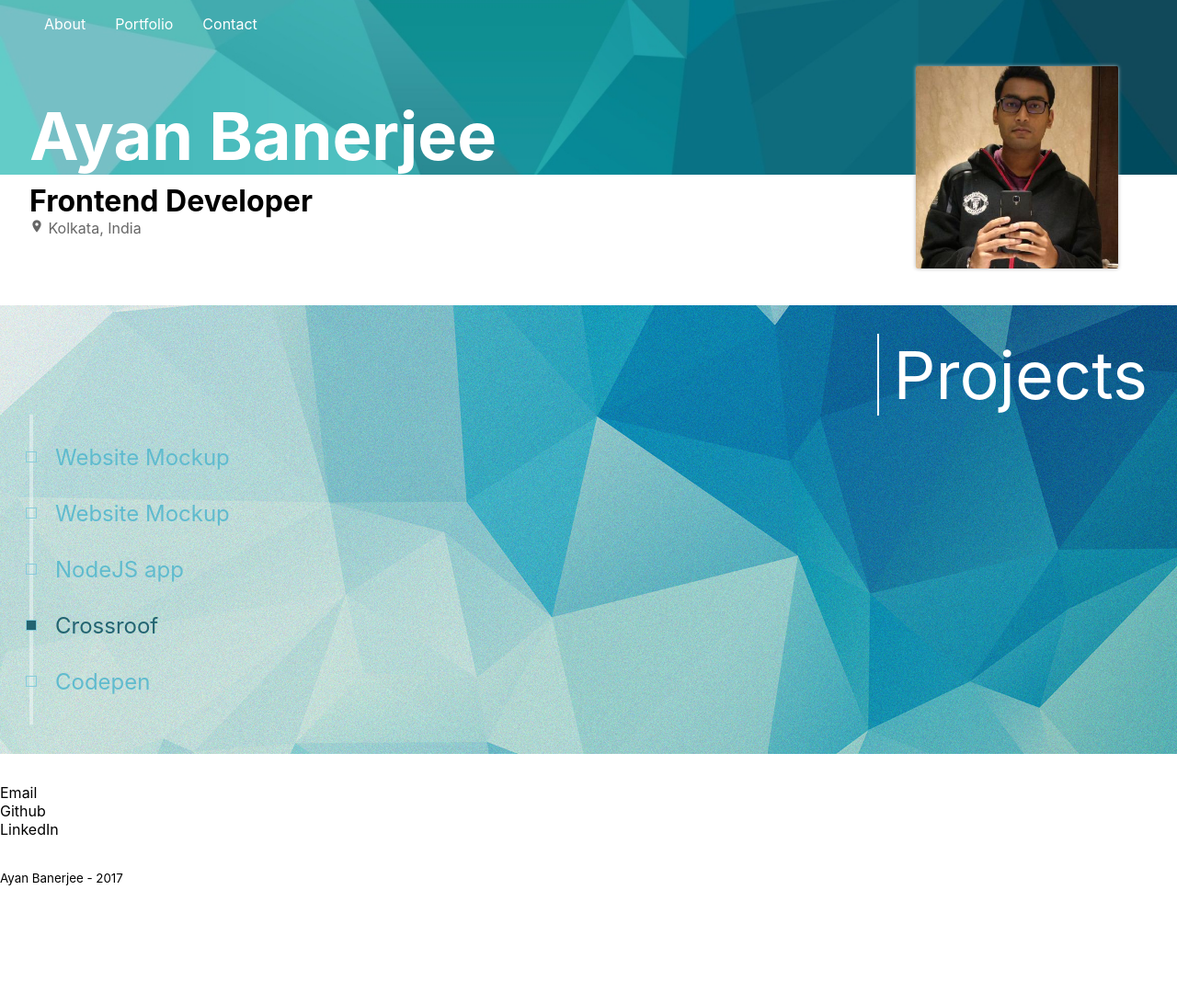
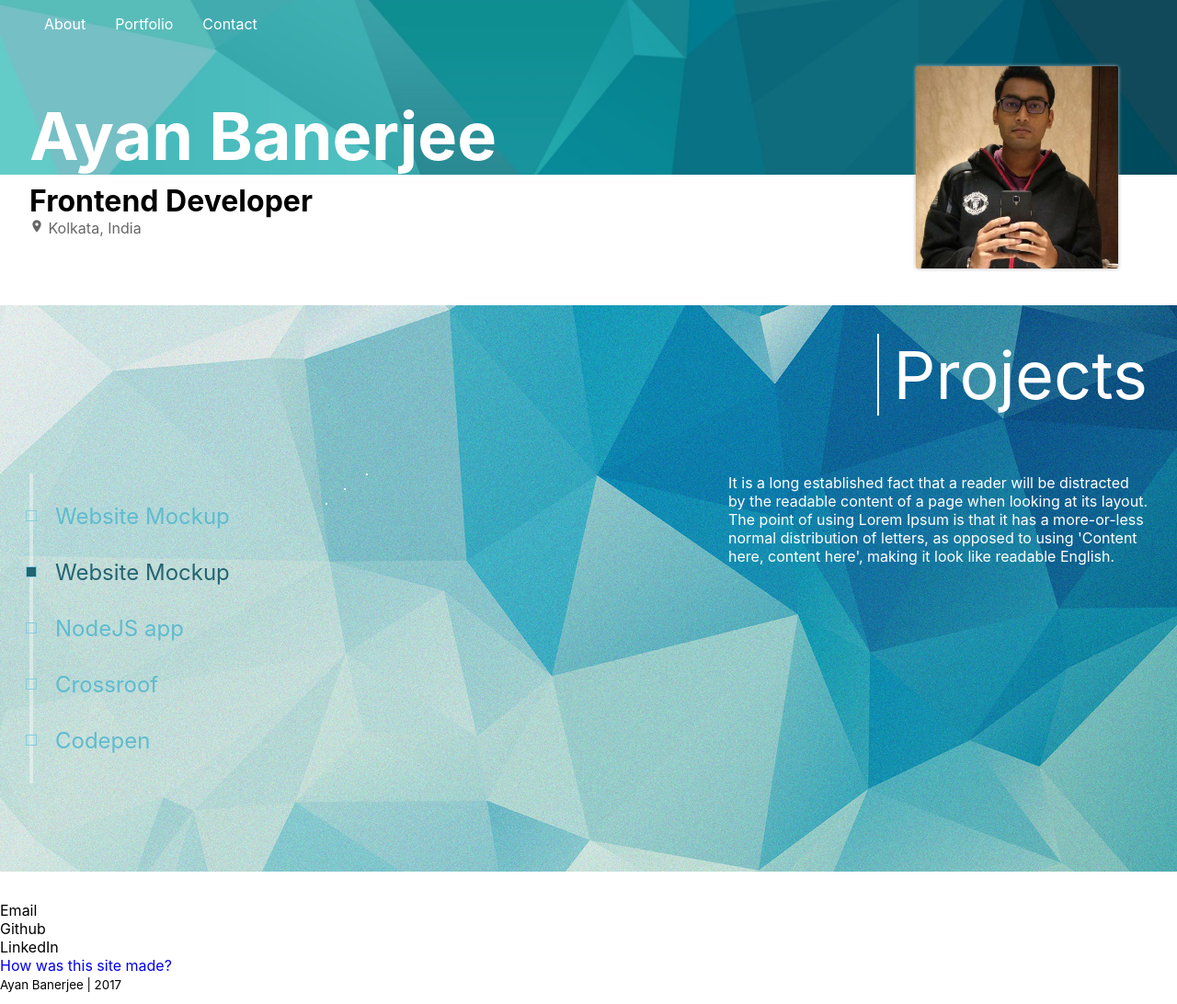
Before and after one commit to ayanb911/portfolio, a web app: file index.html in a window 1280 px wide. Shown: the top 1092 px of the page at 92% size. Before the commit the page ends 963 px from the top, so only its background shows below. Run offline with its HTML, style and script files only (its server is not run), Linux system fonts and the light colour scheme; style sheets or scripts are compiled from the project's sources; some libraries are stand-ins or nearby versions.

Commit message:
projects sections js done

```diff
--- a/assets/css/style.css
+++ b/assets/css/style.css
@@ -1,3 +1,6 @@
+.hidden {
+  display: none !important; }
+
 header {
   width: 100%;
   position: fixed;
@@ -99,7 +102,8 @@
     padding: 32px; }
     section#projects .title {
       font-size: 72px;
-      text-align: right; }
+      text-align: right;
+      margin-bottom: 32px; }
       section#projects .title:before {
         content: "";
         height: 40px;
@@ -116,10 +120,12 @@
               justify-content: space-between;
       -webkit-box-flex: 1;
           -ms-flex: 1 0 50%;
-              flex: 1 0 50%; }
+              flex: 1 0 50%;
+      margin: 64px 0; }
       section#projects .project-list .project-name {
         padding: 0 24px;
-        border-left: 4px solid rgba(255, 255, 255, 0.4); }
+        border-left: 4px solid rgba(255, 255, 255, 0.4);
+        min-width: 25%; }
         section#projects .project-list .project-name .project {
           font-size: 24px;
           color: #5fbbce;
@@ -139,3 +145,48 @@
             color: #236471; }
             section#projects .project-list .project-name .project.is-active:before, section#projects .project-list .project-name .project:hover:before {
               background: #236471; }
+      section#projects .project-list .project-info {
+        max-width: 75%; }
+        section#projects .project-list .project-info .project-pop {
+          display: -webkit-box;
+          display: -ms-flexbox;
+          display: flex;
+          -webkit-box-orient: horizontal;
+          -webkit-box-direction: normal;
+              -ms-flex-direction: row;
+                  flex-direction: row;
+          -webkit-box-pack: justify;
+              -ms-flex-pack: justify;
+                  justify-content: space-between; }
+          section#projects .project-list .project-info .project-pop .pictures {
+            position: relative;
+            width: 100%; }
+            section#projects .project-list .project-info .project-pop .pictures img {
+              position: absolute;
+              top: 0;
+              left: 0;
+              border: 1px solid white;
+              transition: all 0.3s ease;
+              -webkit-transform: translate(0, 0);
+                      transform: translate(0, 0); }
+              section#projects .project-list .project-info .project-pop .pictures img.first {
+                z-index: 3; }
+              section#projects .project-list .project-info .project-pop .pictures img.second {
+                z-index: 2; }
+              section#projects .project-list .project-info .project-pop .pictures img.third {
+                z-index: 1; }
+            section#projects .project-list .project-info .project-pop .pictures.is-active img.first.is-animating {
+              -webkit-transform: translateX(62px);
+                      transform: translateX(62px); }
+            section#projects .project-list .project-info .project-pop .pictures.is-active img.second.is-animating {
+              -webkit-transform: translateX(38px) translateY(16px);
+                      transform: translateX(38px) translateY(16px); }
+            section#projects .project-list .project-info .project-pop .pictures.is-active img.third.is-animating {
+              -webkit-transform: translateX(18px) translateY(32px);
+                      transform: translateX(18px) translateY(32px); }
+          section#projects .project-list .project-info .project-pop .content {
+            max-width: 50%;
+            opacity: 0;
+            transition: opacity 0.3s ease; }
+            section#projects .project-list .project-info .project-pop .content.is-active {
+              opacity: 1; }
--- a/assets/js/scripts.js
+++ b/assets/js/scripts.js
@@ -9,7 +9,7 @@
 function fixedHeader(){
     var scroll = $(window).scrollTop(),
         menu = $("#menu");
-    console.log(scroll);
+    //console.log(scroll);
     if(scroll >= 100){
         menu.addClass("center-shadow");
     }
@@ -23,12 +23,26 @@
     projectList.each(function (i) {
         var that = $(this);
         setTimeout(function () {
-            console.log(i);
+            var id = "#"+that.attr("data-info");
+            var notId = $(".project-pop").not(id);
             that.addClass("is-active");
+            $(id).removeClass("hidden");
+            $(id).find(".pictures").addClass("is-active");
+            setTimeout(function () {
+                $(id).find(".pictures img").addClass("is-animating");
+                $(id).find(".content").addClass("is-active");
+            }, 300);
+
             $(".project").not(that).removeClass("is-active");
-        }, i*2000);
+            notId.addClass("hidden").removeClass("is-active");
+            notId.find(".pictures").removeClass("is-active");
+            setTimeout(function () {
+                notId.find(".pictures img").removeClass("is-animating");
+                notId.find(".content").removeClass("is-active");
+            }, 300);
+        }, i*4000);
     });
     setTimeout(function(){
         projectScroll();
-    }, 2000* projectList.length - 1);
+    }, 4000* projectList.length - 1);
 }
--- a/assets/sass/style.scss
+++ b/assets/sass/style.scss
@@ -1,3 +1,6 @@
+.hidden{
+  display: none !important;
+}
 header{
   width: 100%;
   position: fixed;
@@ -92,7 +95,7 @@
       }
     }
   }
-  &#projects{
+  &#projects {
     //background: #0F6C7D;
     background: url("../images/project-back.jpeg");
     background-repeat: no-repeat;
@@ -100,10 +103,11 @@
     background-position: center center;
     color: #fff;
     padding: 32px;
-    .title{
+    .title {
       font-size: 72px;
       text-align: right;
-      &:before{
+      margin-bottom: 32px;
+      &:before {
         content: "";
         height: 40px;
         width: 1px;
@@ -112,34 +116,86 @@
         margin-right: 16px;
       }
     }
-    .project-list{
+    .project-list {
       display: flex;
       justify-content: space-between;
       flex: 1 0 50%;
-      .project-name{
+      margin: 64px 0;
+      .project-name {
         padding: 0 24px;
-        border-left: 4px solid rgba(255,255,255,0.4);
-        .project{
+        border-left: 4px solid rgba(255, 255, 255, 0.4);
+        min-width: 25%;
+        .project {
           font-size: 24px;
           //color: rgba(255,255,255,0.4);
           color: lighten(#236471, 30);
           margin: 32px 0;
           position: relative;
           transition: all 0.3s ease;
-          &:before{
-            content:"";
+          &:before {
+            content: "";
             position: absolute;
             top: 8px;
             left: -32px;
             height: 10px;
             width: 10px;
-            border:1px solid lighten(#236471, 40);
+            border: 1px solid lighten(#236471, 40);
             transition: all 0.3s ease;
           }
-          &.is-active, &:hover{
+          &.is-active, &:hover {
             color: #236471;
-            &:before{
+            &:before {
               background: #236471;
+            }
+          }
+        }
+      }
+      .project-info{
+        max-width: 75%;
+        .project-pop{
+          display: flex;
+          flex-direction: row;
+          justify-content: space-between;
+          .pictures{
+            position: relative;
+            width: 100%;
+            img{
+              position: absolute;
+              top: 0;
+              left: 0;
+              border:1px solid white;
+              transition: all 0.3s ease;
+              transform: translate(0,0);
+              &.first{
+                z-index: 3;
+              }
+              &.second{
+                z-index:2;
+              }
+              &.third{
+                z-index: 1;
+              }
+            }
+            &.is-active{
+              img{
+                &.first.is-animating{
+                  transform: translateX(62px);
+                }
+                &.second.is-animating{
+                  transform: translateX(38px) translateY(16px);
+                }
+                &.third.is-animating{
+                  transform: translateX(18px) translateY(32px);
+                }
+              }
+            }
+          }
+          .content{
+            max-width: 50%;
+            opacity: 0;
+            transition: opacity 0.3s ease;
+            &.is-active{
+              opacity: 1;
             }
           }
         }
--- a/index.html
+++ b/index.html
@@ -44,49 +44,79 @@
     </div>
     <div class="project-list">
         <div class="project-name">
-            <div class="project">Website Mockup</div>
-            <div class="project">Website Mockup</div>
-            <div class="project">NodeJS app</div>
-            <div class="project">Crossroof</div>
-            <div class="project">Codepen</div>
+            <div class="project" data-info = "project-1">Website Mockup</div>
+            <div class="project" data-info = "project-2">Website Mockup</div>
+            <div class="project" data-info = "project-3">NodeJS app</div>
+            <div class="project" data-info = "project-4">Crossroof</div>
+            <div class="project" data-info = "project-5">Codepen</div>
         </div>
-        <div class="project-pic">
-            <div id="project-1" class="project-pop">
-                <img src="" alt="">
-                <img src="" alt="">
-                <img src="" alt="">
+        <div class="project-info">
+            <div id="project-1" class="project-pop hidden">
+                <div class="pictures">
+                    <img class="first" src="http://via.placeholder.com/350x250" alt="">
+                    <img class="second" src="http://via.placeholder.com/350x250" alt="">
+                    <img class="third" src="http://via.placeholder.com/350x250" alt="">
+                </div>
+                <div class="content">
+                    <p>It is a long established fact that a reader will be distracted by the readable content of a page when looking at its layout. The point of using Lorem Ipsum is that it has a more-or-less normal distribution of letters, as opposed to using 'Content here, content here', making it look like readable English.</p>
+                </div>
             </div>
-            <div id="project-2" class="project-pop">
-                <img src="" alt="">
-                <img src="" alt="">
-                <img src="" alt="">
+            <div id="project-2" class="project-pop hidden">
+                <div class="pictures">
+                    <img class="first" src="http://via.placeholder.com/350x250" alt="">
+                    <img class="second" src="http://via.placeholder.com/350x250" alt="">
+                    <img class="third" src="http://via.placeholder.com/350x250" alt="">
+                </div>
+                <div class="content">
+                    <p>It is a long established fact that a reader will be distracted by the readable content of a page when looking at its layout. The point of using Lorem Ipsum is that it has a more-or-less normal distribution of letters, as opposed to using 'Content here, content here', making it look like readable English.</p>
+                </div>
             </div>
-            <div id="project-3" class="project-pop">
-                <img src="" alt="">
-                <img src="" alt="">
-                <img src="" alt="">
+            <div id="project-3" class="project-pop hidden">
+                <div class="pictures">
+                    <img class="first" src="http://via.placeholder.com/350x250" alt="">
+                    <img class="second" src="http://via.placeholder.com/350x250" alt="">
+                    <img class="third" src="http://via.placeholder.com/350x250" alt="">
+                </div>
+                <div class="content">
+                    <p>It is a long established fact that a reader will be distracted by the readable content of a page when looking at its layout. The point of using Lorem Ipsum is that it has a more-or-less normal distribution of letters, as opposed to using 'Content here, content here', making it look like readable English.</p>
+                </div>
             </div>
-            <div id="project-4" class="project-pop">
-                <img src="" alt="">
-                <img src="" alt="">
-                <img src="" alt="">
+            <div id="project-4" class="project-pop  hidden">
+                <div class="pictures">
+                    <img class="first" src="http://via.placeholder.com/350x250" alt="">
+                    <img class="second" src="http://via.placeholder.com/350x250" alt="">
+                    <img class="third" src="http://via.placeholder.com/350x250" alt="">
+                </div>
+                <div class="content">
+                    <p>It is a long established fact that a reader will be distracted by the readable content of a page when looking at its layout. The point of using Lorem Ipsum is that it has a more-or-less normal distribution of letters, as opposed to using 'Content here, content here', making it look like readable English.</p>
+                </div>
             </div>
-            <div id="project-5" class="project-pop">
-                <img src="" alt="">
-                <img src="" alt="">
-                <img src="" alt="">
+            <div id="project-5" class="project-pop hidden">
+                <div class="pictures">
+                    <img class="first" src="http://via.placeholder.com/350x250" alt="">
+                    <img class="second" src="http://via.placeholder.com/350x250" alt="">
+                    <img class="third" src="http://via.placeholder.com/350x250" alt="">
+                </div>
+                <div class="content">
+                    <p>It is a long established fact that a reader will be distracted by the readable content of a page when looking at its layout. The point of using Lorem Ipsum is that it has a more-or-less normal distribution of letters, as opposed to using 'Content here, content here', making it look like readable English.</p>
+                </div>
             </div>
         </div>
     </div>
 </section>
 <section id="contact" class="section">
-    <div class="contact">Email</div>
-    <div class="contact">Github</div>
-    <div class="contact">LinkedIn</div>
+    <div class="contact">
+        <div class="contact">Email</div>
+        <div class="contact">Github</div>
+        <div class="contact">LinkedIn</div>
+    </div>
+    <div class="info">
+        <a href="#" class="info">How was this site made?</a>
+    </div>
+    <div>
+        <small>Ayan Banerjee | 2017</small>
+    </div>
 </section>
-<footer>
-    <small>Ayan Banerjee - 2017</small>
-</footer>
 <script
         src="https://code.jquery.com/jquery-3.2.1.min.js"
         integrity="sha256-hwg4gsxgFZhOsEEamdOYGBf13FyQuiTwlAQgxVSNgt4="
```
